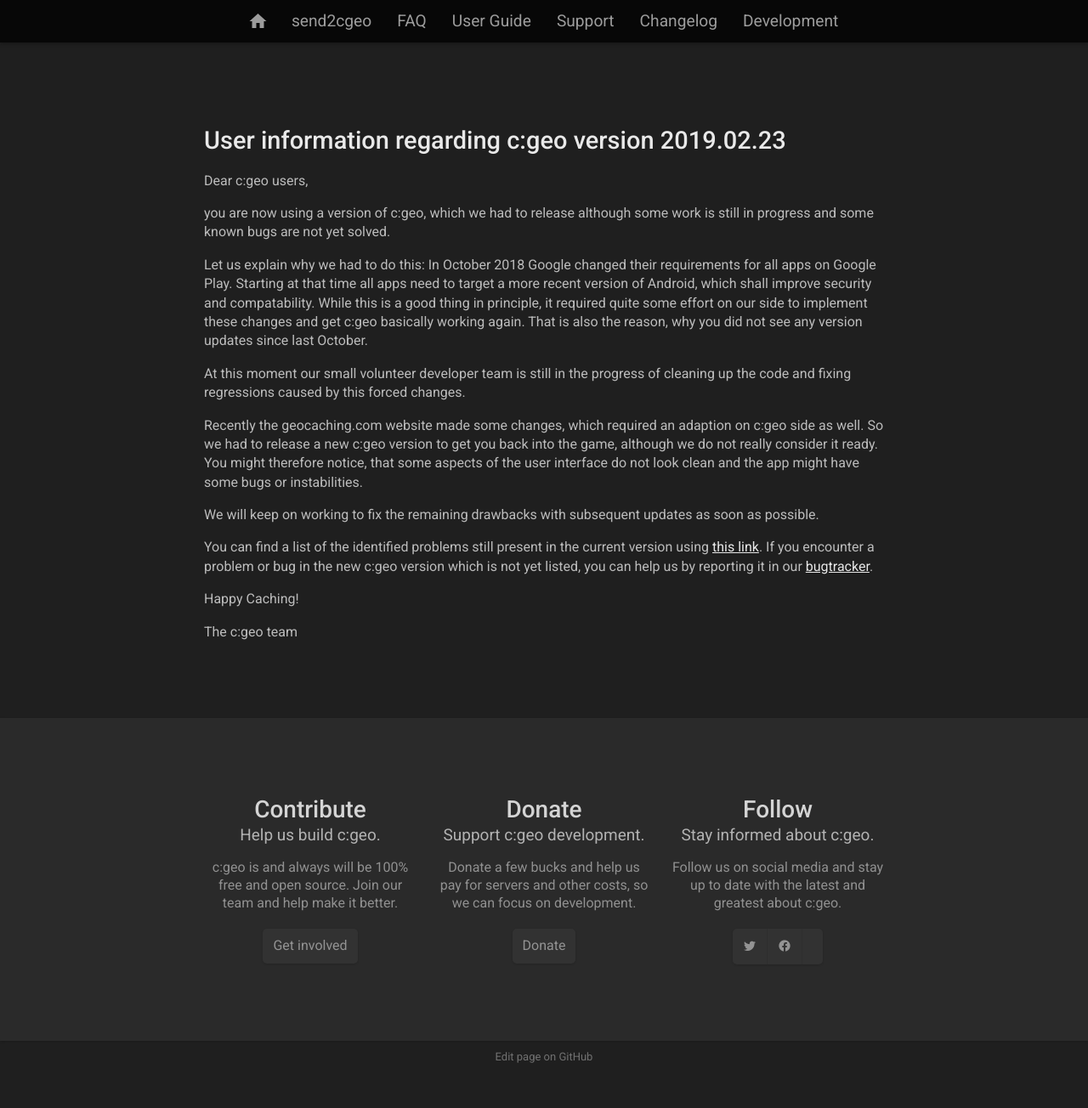
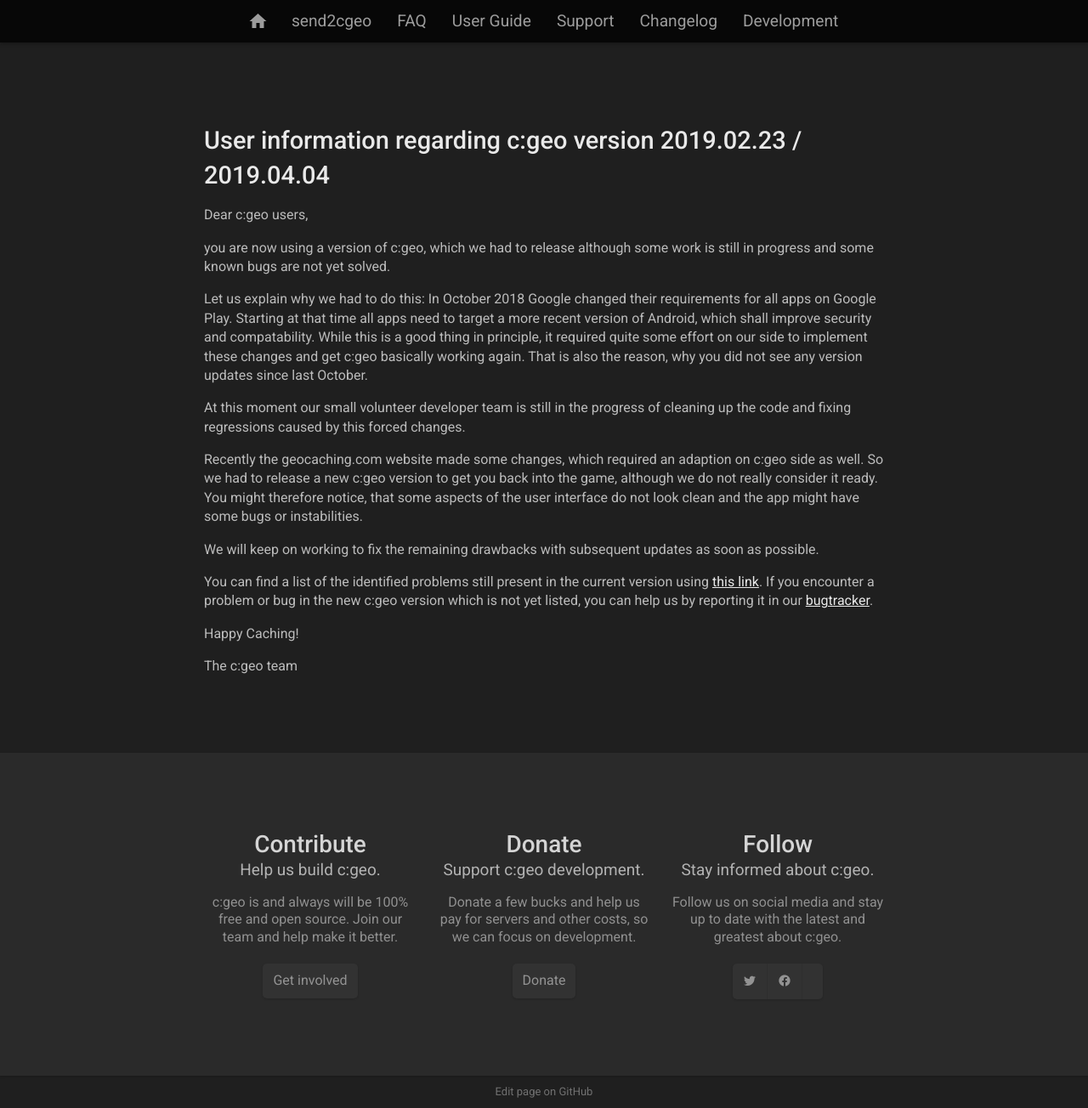
Before and after one commit to cgeo/cgeo.github.io, a Jekyll site: the page built from userinfo_sdk_wip.md, in a window 1280 px wide and 1304 px high. Shown: the whole window at 85% size. Built offline with Jekyll 4.4.1, drawn with Linux system fonts in a browser that asks for light colours; nearby versions of some CDN libraries; a script that is not in the unit is left out.

Commit message:
Add new version to userinfo
as it more or less applies for both

```diff
--- a/userinfo_sdk_wip.md
+++ b/userinfo_sdk_wip.md
@@ -3,7 +3,7 @@
 title: User information
 ---
 
-# User information regarding c:geo version 2019.02.23
+# User information regarding c:geo version 2019.02.23 / 2019.04.04
 
 Dear c:geo users,
 
```
